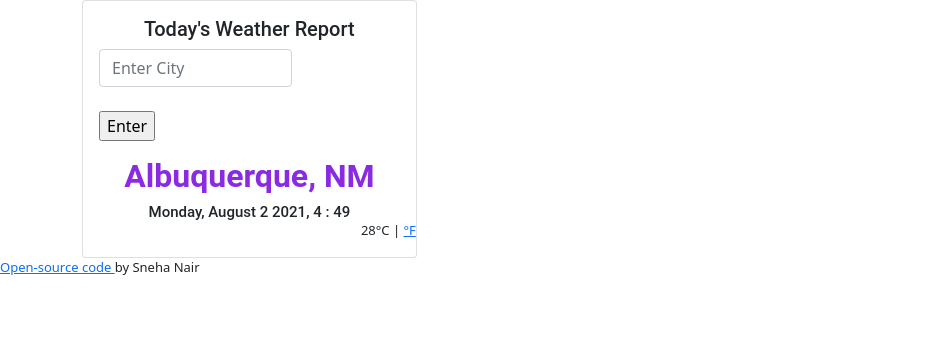
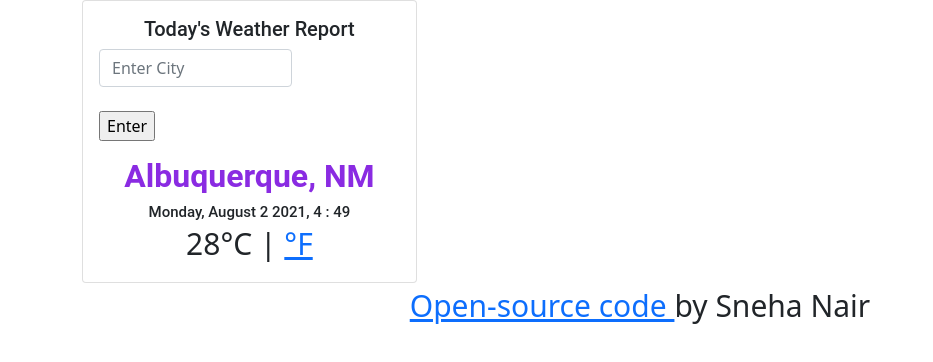
Before and after one commit to Sneha180688/My-project, a plain HTML site: page index.html in a window 1280 px wide. Shown: the whole page, without its empty margins (0-933 px from the left). Drawn offline with nearby package versions, Linux system fonts and the light colour scheme.

Commit message:
margin for para

```diff
--- a/styles.css
+++ b/styles.css
@@ -31,7 +31,7 @@ p {
   font-size: 30px;
 }
 
-p {
+.Link {
   text-align: left;
   font-size: small;
   margin-left: auto;
```
